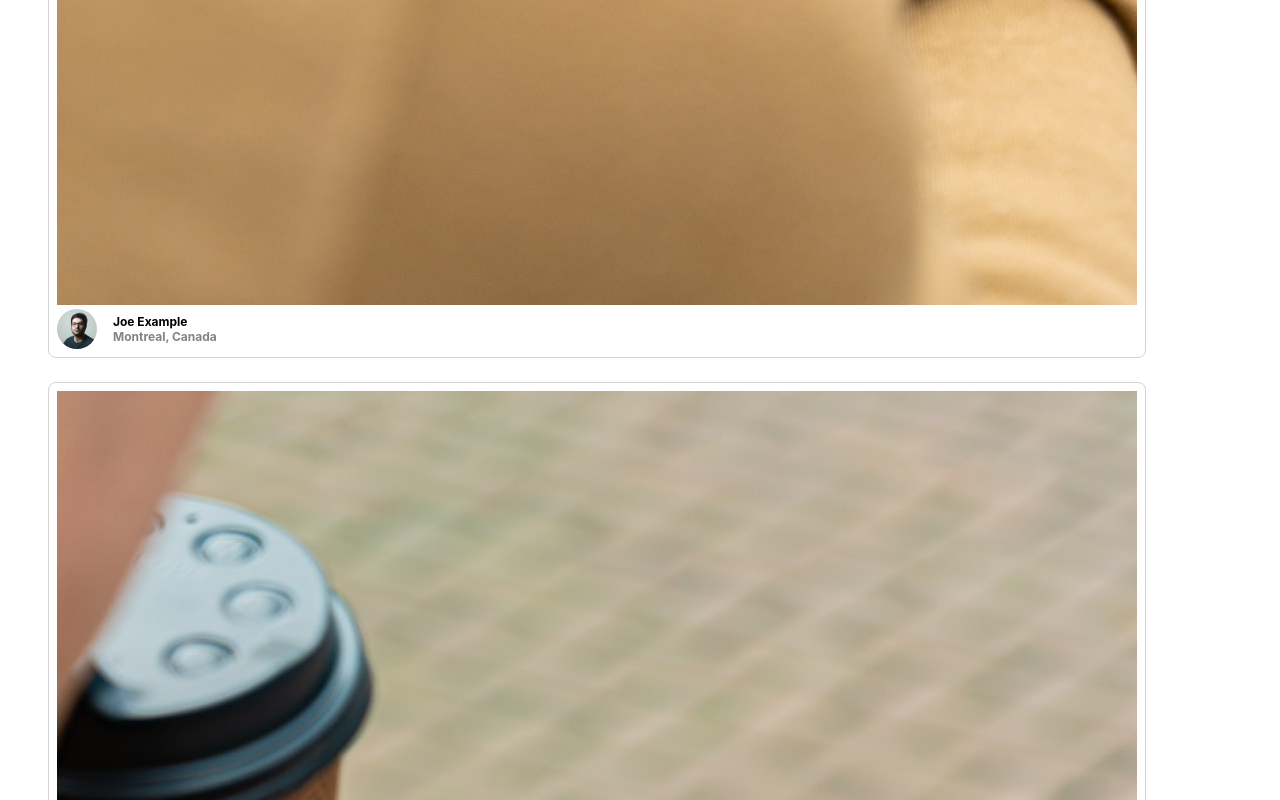
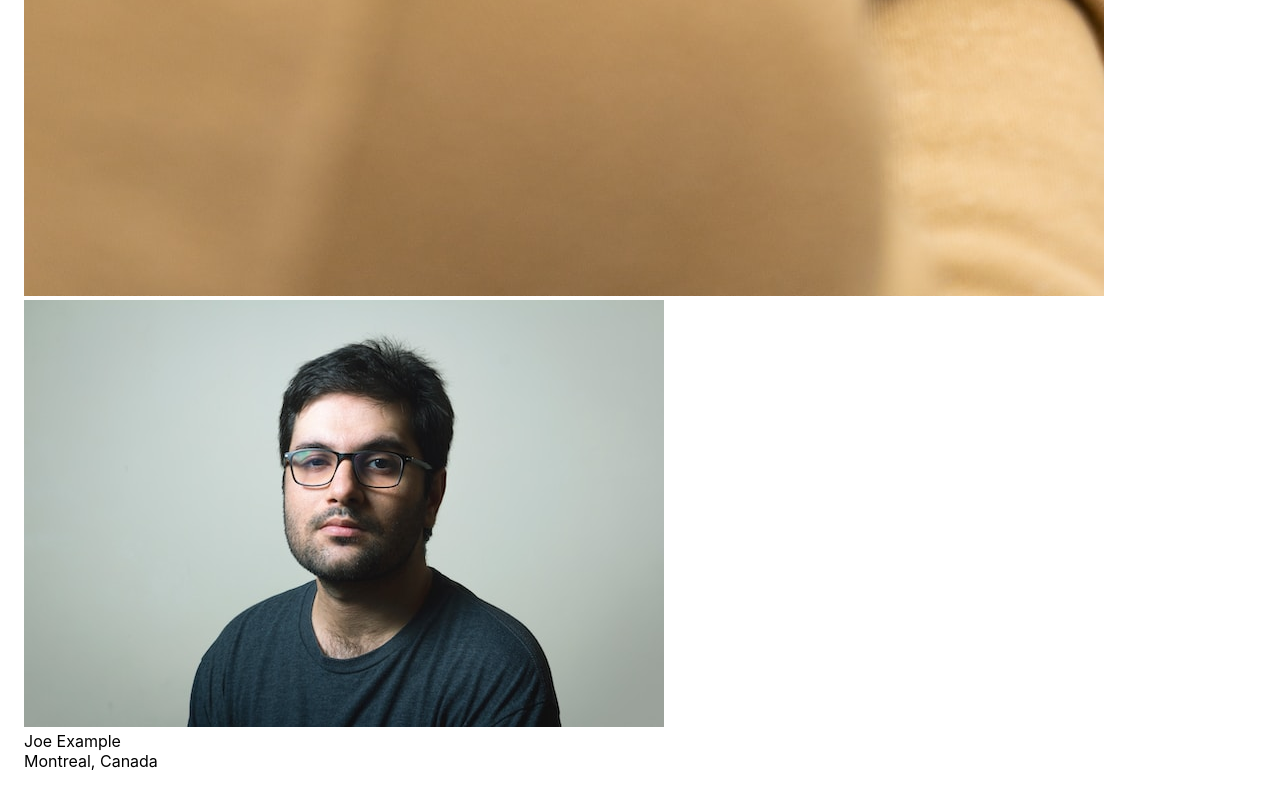
Before and after one commit to amusictheorist/photolabs, a React (Create React App) app in the folder frontend/: page / in a window 1280 px wide. Shown: the part 1649-2449 px from the top of the page. Built offline with nearby package versions, Linux system fonts and the light colour scheme; the HTML template or start-up script is replaced by a standard one.

Commit message:
Refactoring

```diff
--- a/frontend/src/App.jsx
+++ b/frontend/src/App.jsx
@@ -2,9 +2,8 @@
 import PhotoListItem from './components/PhotoListItem';
 import './App.scss';
 
-// Note: Rendering a single component to build components in isolation
 const App = () => {
-  const photo = {
+  const sampleDataForPhotoListItem = {
     id: "1",
     location: {
       city: "Montreal",
@@ -14,12 +13,10 @@
     username: "Joe Example",
     profile: `${process.env.PUBLIC_URL}/profile-1.jpg`,
   };
-  const photos = [...Array(3)];
-  const photoListItems = photos.map((_, i) => <PhotoListItem key={i} photo={photo} />);
 
   return (
     <div className="App">
-      {photoListItems}
+    <PhotoListItem photo={sampleDataForPhotoListItem}/>
     </div>
   );
 };
--- a/frontend/src/components/PhotoListItem.jsx
+++ b/frontend/src/components/PhotoListItem.jsx
@@ -1,21 +1,22 @@
 import React from "react";
-import "../styles/PhotoListItem.scss";
 
 const PhotoListItem = (props) => {
   const photo = props.photo;
 
   return (
-    <div className="photo-list__item">
+    <div>
       <img src={photo.imageSource} alt="user's photo" />
-      <div className="photo-list__user-details">
-        <img className="photo-list__user-profile" src={photo.profile} alt="user's profile picture" />
-        <div className="photo-list__user-info">
-          <div>{photo.username}</div>
-          <div className="photo-list__user-location">{photo.location.city}, {photo.location.country}</div>
+      <div>
+        <img src={photo.profile} alt="user's profile" />
+        <div>
+        <span>{photo.username}</span>
+        </div>
+        <div>
+        <span>{photo.location.city}, {photo.location.country}</span>
         </div>
       </div>
     </div>
   );
-};
+}
 
 export default PhotoListItem;
```
Also changed, not shown: frontend/src/components/PhotoList.jsx (+15 -7 lines), frontend/src/components/dummy.jsx (added, +15 -0 lines), frontend/src/styles/PhotoFavButton.scss (+0 -8 lines).
